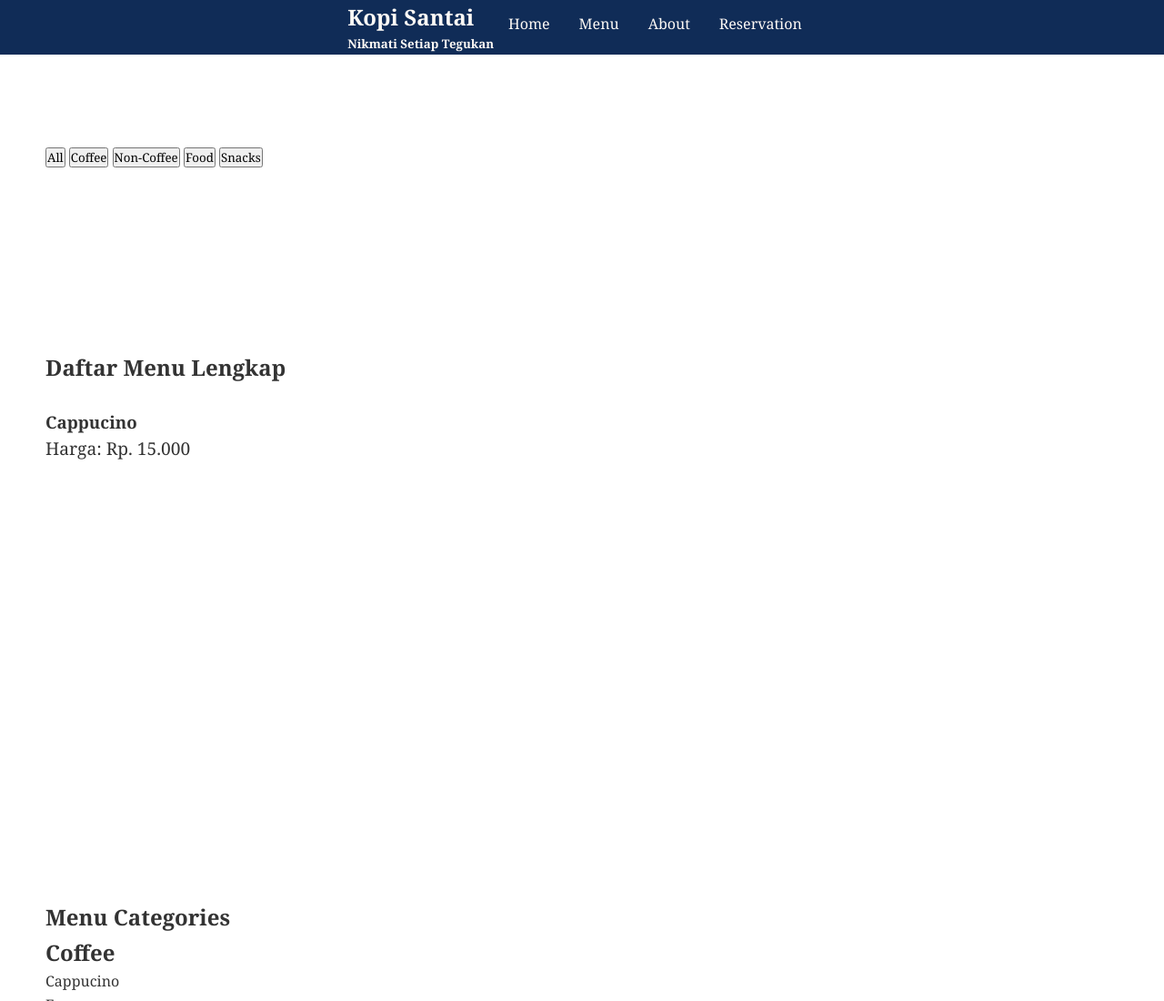
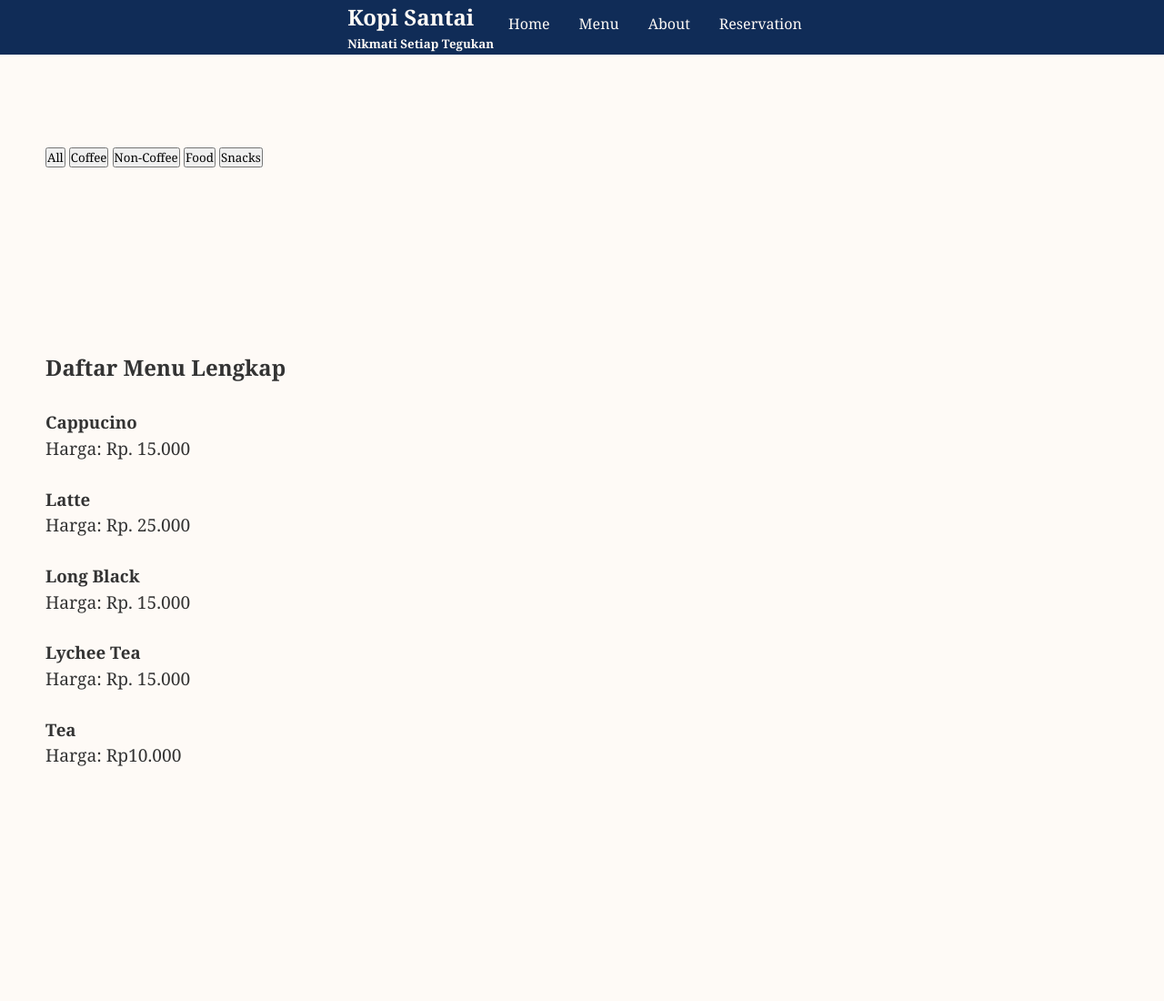
Before and after one commit to rpakbar02/Kuis-PrakPemWeb, a plain HTML site: page menu.html in a window 1280 px wide. Shown: the top 1100 px of the page at 91% size. Drawn offline with Linux system fonts and the light colour scheme.

Commit message:
0.7 rapihin

```diff
--- a/css/style.css
+++ b/css/style.css
@@ -15,6 +15,7 @@ body {
   font-family: Arial, sans-serif;
   line-height: 1.6;
   color: #333;
+  background-color: #FEFAF6;
 }
 
 header {
@@ -113,11 +114,20 @@ footer {
 }
 
 .menu-item {
+    padding: 20px;
+    margin: 10px;
+    border: #333;
     display: flex;
     flex-direction: column;
     justify-content: center;
     flex-wrap: wrap;
     gap: 20px;
+    box-shadow: #333;
+}
+
+.menu-item:hover {
+    transform: scale(1.1);
+    transition: transform 0.3s ease-in-out;
 }
 
 .menu-item > img {
--- a/menu.html
+++ b/menu.html
@@ -51,8 +51,8 @@
                         <img src="" alt="">
                         <figcaption></figcaption>
                     </figure>
-                    <h3></h3>
-                    <p></p>
+                    <h3>Latte</h3>
+                    <p>Harga: Rp. 25.000</p>
                     <p></p>
                     <span></span>
                 </article>
@@ -61,28 +61,28 @@
                         <img src="" alt="">
                         <figcaption></figcaption>
                     </figure>
-                    <h3></h3>
-                    <p></p>
+                    <h3>Long Black</h3>
+                    <p>Harga: Rp. 15.000</p>
                     <p></p>
                     <span></span>
                 </article>
-                <article data-category="Coffee">
+                <article data-category="Non-Coffee">
                     <figure>
                         <img src="" alt="">
                         <figcaption></figcaption>
                     </figure>
-                    <h3></h3>
-                    <p></p>
+                    <h3>Lychee Tea</h3>
+                    <p>Harga: Rp. 15.000</p>
                     <p></p>
                     <span></span>
                 </article>
-                <article data-category="Coffee">
+                <article data-category="Non-Coffee">
                     <figure>
                         <img src="" alt="">
                         <figcaption></figcaption>
                     </figure>
-                    <h3></h3>
-                    <p></p>
+                    <h3>Tea</h3>
+                    <p>Harga: Rp10.000</p>
                     <p></p>
                     <span></span>
                 </article>
```
Also changed, not shown: css/output.css.
